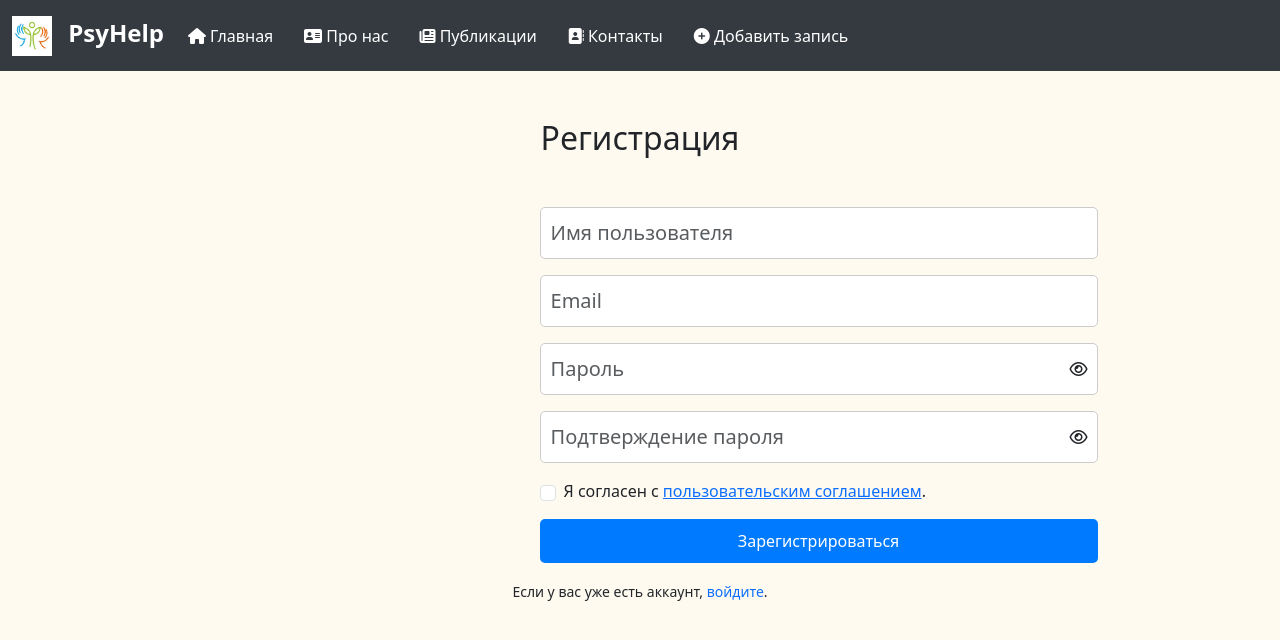
After one commit to vadimsaimanov/DjangoProject, a Django app: page /register/ in a window 1280 px wide. The commit adds this page. Shown: the top 640 px of the page. Run offline with Django 5.2, Linux system fonts and the light colour scheme; parts of the project's set-up code (start-up, migrations or seed data) failed here and were passed over; some libraries are stand-ins or nearby versions.

Commit message:
Добавил регистрацию и сделал навигационную панель наверху

```diff
--- a/itproger/itproger/settings.py
+++ b/itproger/itproger/settings.py
@@ -140,3 +140,5 @@ DEFAULT_AUTO_FIELD = 'django.db.models.BigAutoField'
 # LOGIN_REDIRECT_URL = reverse_lazy("main:profile")
 LOGIN_REDIRECT_URL = 'profile'  # Перенаправление после успешного входа
 LOGOUT_REDIRECT_URL = 'login'   # Перенаправление после выхода
+
+AUTH_USER_MODEL = 'main.UserProfile' #чтобы Django использовал твою кастомную модель пользователя
--- /dev/null
+++ b/itproger/main/forms.py
@@ -0,0 +1,19 @@
+from django import forms
+from django.contrib.auth.forms import UserCreationForm
+from .models import UserProfile
+
+class RegisterForm(UserCreationForm):
+    email = forms.EmailField(required=True)
+    password1 = forms.CharField(label="Пароль", widget=forms.PasswordInput)
+    password2 = forms.CharField(label="Подтверждение пароля", widget=forms.PasswordInput)
+    agreed_to_terms = forms.BooleanField(required=True, label="Я согласен с пользовательским соглашением")
+
+    class Meta:
+        model = UserProfile
+        fields = ['username', 'email', 'password1', 'password2', 'agreed_to_terms']
+
+    def clean_email(self):
+        email = self.cleaned_data.get('email')
+        if UserProfile.objects.filter(email=email).exists():
+            raise forms.ValidationError("Пользователь с таким email уже существует.")
+        return email
--- a/itproger/main/static/main/css/main.css
+++ b/itproger/main/static/main/css/main.css
@@ -1,5 +1,5 @@
 body {
-    background: darkseagreen;
+    background: floralwhite;
 }
 
 aside {
@@ -91,3 +91,138 @@ form { /*стиль к форме на вкладке добавления ст
     background-color: burlywood; /* Цвет фона при наведении */
     border-color: burlywood;
 }
+
+/* Стили для формы регистрации */
+.container {
+    margin-top: 50px;
+    display: flex;
+    justify-content: center;
+    align-items: center;
+}
+
+.form-group {
+    margin-bottom: 15px;
+    width: 100%;
+}
+
+.form-control {
+    width: 100%;
+    padding: 10px;
+    border: 1px solid #ccc;
+    border-radius: 5px;
+}
+
+.btn-primary {
+    background-color: #007bff;
+    border: none;
+    padding: 10px 20px;
+    border-radius: 5px;
+    color: white;
+    cursor: pointer;
+}
+
+.btn-primary:hover {
+    background-color: #0056b3;
+}
+
+.text-center {
+    text-align: center;
+}
+
+.text-decoration-none {
+    text-decoration: none;
+}
+
+/* Стили для модального окна */
+.modal-content {
+    border-radius: 10px;
+}
+
+.modal-header {
+    background-color: #007bff;
+    color: white;
+    border-top-left-radius: 10px;
+    border-top-right-radius: 10px;
+}
+
+.modal-title {
+    font-weight: bold;
+}
+
+.modal-body {
+    padding: 20px;
+}
+
+.modal-footer {
+    border-bottom-left-radius: 10px;
+    border-bottom-right-radius: 10px;
+}
+
+.password-toggle {
+    position: absolute;
+    right: 10px;
+    top: 50%;
+    transform: translateY(-50%);
+    cursor: pointer;
+}
+
+/* Адаптивные стили */
+@media (max-width: 768px) {
+    .container {
+        padding: 10px;
+    }
+
+    .form-control {
+        font-size: 14px;
+    }
+
+    .btn-primary {
+        width: 100%;
+    }
+}
+
+.text-center small {
+    white-space: nowrap;
+}
+
+.container .col-md-6 form { /*для выравнивания формы регистрации*/
+    width: 100%;
+}
+
+/* Стили для навигационной панели */
+.navbar {
+    background-color: #343a40 !important; /* Цвет фона */
+    padding: 10px 0;
+}
+
+.navbar-brand {
+    font-size: 24px;
+    font-weight: bold;
+    color: #fff !important;
+}
+
+.navbar-brand img {
+    margin-right: 10px;
+}
+
+.nav-link {
+    color: #fff !important;
+    font-size: 16px;
+    margin-right: 15px;
+}
+
+.nav-link:hover {
+    color: #007bff !important; /* Цвет при наведении */
+}
+
+/* Адаптивные стили для навигационной панели */
+@media (max-width: 768px) {
+    .navbar-brand {
+        font-size: 20px;
+    }
+
+    .nav-link {
+        font-size: 14px;
+        margin-right: 10px;
+    }
+}
--- /dev/null
+++ b/itproger/main/static/main/js/main.js
@@ -0,0 +1,21 @@
+document.addEventListener('DOMContentLoaded', function() {
+    const agreeButton = document.getElementById('agreeButton');
+    if (agreeButton) {
+        agreeButton.addEventListener('click', function() {
+            document.getElementById('id_agreed_to_terms').checked = true;
+            const modal = bootstrap.Modal.getInstance(document.getElementById('termsModal'));
+            modal.hide();
+        });
+    }
+});
+
+function togglePassword(id) {
+    const passwordField = document.getElementById(id);
+    const type = passwordField.getAttribute('type') === 'password' ? 'text' : 'password';
+    passwordField.setAttribute('type', type);
+
+    // Toggle the eye icon
+    const eyeIcon = passwordField.nextElementSibling.querySelector('i');
+    eyeIcon.classList.toggle('fa-eye');
+    eyeIcon.classList.toggle('fa-eye-slash');
+}
--- a/itproger/main/templates/main/layout.html
+++ b/itproger/main/templates/main/layout.html
@@ -1,30 +1,53 @@
-{% load static %} <!--указываем, что будем подключать статические файлы, например, css-->
+{% load static %}
 <!DOCTYPE html>
 <html lang="ru">
 <head>
     <meta charset="UTF-8">
-    <title>{% block title %}Главная страница {% endblock %}</title>
+    <meta name="viewport" content="width=device-width, initial-scale=1.0">
+    <title>{% block title %}Главная страница{% endblock %}</title>
     <link rel="stylesheet" href="https://cdn.jsdelivr.net/npm/bootstrap@5.3.3/dist/css/bootstrap.min.css">
-    <link rel="stylesheet" href="{% static 'main/css/main.css'%}">
+    <link rel="stylesheet" href="{% static 'main/css/main.css' %}">
     <link rel="stylesheet" href="https://cdnjs.cloudflare.com/ajax/libs/font-awesome/6.6.0/css/all.min.css">
+    <script src="https://cdn.jsdelivr.net/npm/bootstrap@5.3.3/dist/js/bootstrap.bundle.min.js"></script>
+    <script src="{% static 'main/js/main.js'%}"></script>
 </head>
 <body>
-    <aside>
-        <img src="{% static 'main/img/logo_simple.jpg'%}" alt="Лого">
-        <span class="logo">PsyHelp</span>
-        <h3>Навигация</h3>
-       <!-- ul>li*3 создается 3 тега li-->
-        <ul>
-            <a href="{% url 'home' %}"><li><i class="fa-solid fa-house"></i>Главная</li></a>
-            <a href="{% url 'about' %}"><li><i class="fa-solid fa-address-card"></i>Про нас</li></a>
-            <a href="{% url 'news_home' %}"><li><i class="fa-solid fa-newspaper"></i>Публикации</li></a>
-            <a href=""><li><i class="fa-solid fa-address-book"></i>Контакты</li></a>
-            <a href="{% url 'create' %}"><li><button class="btn btn-info"><i class="fas fa-plus-circle"></i> Добавить запись</button></li></a>
-        </ul>
-    </aside>
-        <main>
-        {% block content %} <!--создаем секцию блок, которую можно будет менять подставлять, называем блок но повторяться на отдной странице нельзя-->
+    <!-- Навигационная панель -->
+    <nav class="navbar navbar-expand-lg navbar-dark bg-dark">
+        <div class="container-fluid">
+            <a class="navbar-brand" href="{% url 'home' %}">
+                <img src="{% static 'main/img/logo_simple.jpg' %}" alt="Лого" width="40" height="40" class="d-inline-block align-text-top">
+                PsyHelp
+            </a>
+            <button class="navbar-toggler" type="button" data-bs-toggle="collapse" data-bs-target="#navbarNav" aria-controls="navbarNav" aria-expanded="false" aria-label="Toggle navigation">
+                <span class="navbar-toggler-icon"></span>
+            </button>
+            <div class="collapse navbar-collapse" id="navbarNav">
+                <ul class="navbar-nav me-auto mb-2 mb-lg-0">
+                    <li class="nav-item">
+                        <a class="nav-link" href="{% url 'home' %}"><i class="fa-solid fa-house"></i> Главная</a>
+                    </li>
+                    <li class="nav-item">
+                        <a class="nav-link" href="{% url 'about' %}"><i class="fa-solid fa-address-card"></i> Про нас</a>
+                    </li>
+                    <li class="nav-item">
+                        <a class="nav-link" href="{% url 'news_home' %}"><i class="fa-solid fa-newspaper"></i> Публикации</a>
+                    </li>
+                    <li class="nav-item">
+                        <a class="nav-link" href="#"><i class="fa-solid fa-address-book"></i> Контакты</a>
+                    </li>
+                    <li class="nav-item">
+                        <a class="nav-link" href="{% url 'create' %}"><i class="fas fa-plus-circle"></i> Добавить запись</a>
+                    </li>
+                </ul>
+            </div>
+        </div>
+    </nav>
+
+    <!-- Основной контент -->
+    <main>
+        {% block content %}
         {% endblock %}
-        </main>
+    </main>
 </body>
 </html>
--- /dev/null
+++ b/itproger/main/templates/main/register.html
@@ -0,0 +1,85 @@
+{% extends 'main/layout.html' %}
+{% block title %}Регистрация{% endblock %}
+
+{% block content %}
+<div class="container mt-5 d-flex justify-content-center align-items-center">
+    <div class="col-md-6">
+        <h2 class="text-center mb-4">Регистрация</h2>
+        <form method="post" class="needs-validation" novalidate>
+            {% csrf_token %}
+            <div class="form-group mb-3">
+                <input type="text" name="username" class="form-control form-control-lg" placeholder="Имя пользователя" required>
+            </div>
+            <div class="form-group mb-3">
+                <input type="email" name="email" class="form-control form-control-lg" placeholder="Email" required>
+            </div>
+            <div class="form-group mb-3 position-relative">
+                <input type="password" name="password1" class="form-control form-control-lg" placeholder="Пароль" id="password1" required>
+                <span class="password-toggle" onclick="togglePassword('password1')">
+                    <i class="far fa-eye"></i>
+                </span>
+            </div>
+            <div class="form-group mb-3 position-relative">
+                <input type="password" name="password2" class="form-control form-control-lg" placeholder="Подтверждение пароля" id="password2" required>
+                <span class="password-toggle" onclick="togglePassword('password2')">
+                    <i class="far fa-eye"></i>
+                </span>
+            </div>
+            <div class="form-group form-check mb-3 d-flex align-items-center">
+                <input type="checkbox" name="agreed_to_terms" class="form-check-input me-2" id="id_agreed_to_terms" required>
+                <label class="form-check-label" for="id_agreed_to_terms">
+                    Я согласен с <a href="#" data-bs-toggle="modal" data-bs-target="#termsModal">пользовательским соглашением</a>.
+                </label>
+            </div>
+            <div class="text-center">
+                <button type="submit" class="btn btn-primary btn-block w-100">Зарегистрироваться</button>
+            </div>
+        </form>
+        <p class="mt-3 text-center mb-0">
+            <small>Если у вас уже есть аккаунт, <a href="{% url 'login' %}" class="text-decoration-none">войдите</a>.</small>
+        </p>
+    </div>
+</div>
+
+<!-- Модальное окно с пользовательским соглашением -->
+<div class="modal fade" id="termsModal" tabindex="-1" aria-labelledby="termsModalLabel" aria-hidden="true">
+    <div class="modal-dialog modal-dialog-scrollable">
+        <div class="modal-content">
+            <div class="modal-header">
+                <h5 class="modal-title" id="termsModalLabel">Пользовательское соглашение</h5>
+                <button type="button" class="btn-close" data-bs-dismiss="modal" aria-label="Закрыть"></button>
+            </div>
+            <div class="modal-body">
+                <h4>Правила использования сайта</h4>
+                <p>
+                    Добро пожаловать на наш сайт! Здесь психологи публикуют статьи, а пользователи могут их читать.
+                    Пожалуйста, ознакомьтесь с нашими правилами:
+                </p>
+                <ul>
+                    <li>Вы можете свободно читать статьи, но не копировать их без разрешения автора.</li>
+                    <li>Комментарии должны быть уважительными и конструктивными.</li>
+                    <li>Сайт не предоставляет экстренную психологическую помощь. Если вы находитесь в критическом состоянии, обратитесь к специалисту или позвоните на горячую линию.</li>
+                </ul>
+                <h4>Ваши обязательства</h4>
+                <p>
+                    Регистрируясь на сайте, вы соглашаетесь с тем, что:
+                </p>
+                <ul>
+                    <li>Вы предоставляете достоверную информацию при регистрации.</li>
+                    <li>Не будете использовать сайт для распространения спама или вредоносного контента.</li>
+                    <li>Будете соблюдать правила и уважать других пользователей.</li>
+                </ul>
+                <h4>Отказ от ответственности</h4>
+                <p>
+                    Мы не несем ответственности за действия пользователей. Все материалы предоставляются "как есть".
+                    Если у вас есть вопросы или замечания, свяжитесь с нами через форму обратной связи.
+                </p>
+            </div>
+            <div class="modal-footer">
+                <button type="button" class="btn btn-secondary" data-bs-dismiss="modal">Закрыть</button>
+                <button type="button" class="btn btn-primary" id="agreeButton">Согласиться</button>
+            </div>
+        </div>
+    </div>
+</div>
+{% endblock %}
--- a/itproger/main/templates/registration/login.html
+++ b/itproger/main/templates/registration/login.html
@@ -23,7 +23,7 @@
             {{ message }}
         {% endfor %}
     </div>
-{% endif %}
+            {% endif %}
           <div class="d-flex flex-row align-items-center justify-content-center justify-content-lg-start">
               <p class="lead fw-normal mb-0 me-3">Войти в систему</p>
           </div>
@@ -57,7 +57,7 @@
             <button type="submit" data-mdb-button-init data-mdb-ripple-init class="btn btn-primary btn-lg"
               style="padding-left: 2.5rem; padding-right: 2.5rem;">Вход</button>
             <p class="small fw-bold mt-2 pt-1 mb-0">Не имеете аккаунта? <a href="#!"
-                class="link-danger">Регистрация</a></p>
+                class="link-danger" >Регистрация</a><br></p>
           </div>
         </form>
       </div>
--- a/itproger/main/urls.py
+++ b/itproger/main/urls.py
@@ -5,6 +5,7 @@ from .views import custom_logout
 urlpatterns = [
     path('', views.index, name='home'),  # Главная страница
     path('about/', views.about, name='about'),  # Страница "О нас"
+    path('register/', views.register, name='register'),
     path('profile/', views.profile_view, name='profile'),  # Страница профиля
     path('accounts/logout/', custom_logout, name='logout'),
 ]
--- a/itproger/main/views.py
+++ b/itproger/main/views.py
@@ -2,6 +2,7 @@ from django.shortcuts import render, redirect
 from django.contrib.auth import authenticate, login, logout
 from django.contrib.auth.decorators import login_required
 from django.contrib import messages
+from .forms import RegisterForm
 
 def index(request):
     data = {
@@ -22,6 +23,10 @@ def about(request):
 def profile_view(request):
     return render(request, 'main/profile.html')
 
+@login_required
+def profile(request):
+    return render(request, 'main/profile.html')
+
 def login_view(request):
     if request.method == 'POST':
         username = request.POST.get('username')
@@ -38,3 +43,28 @@ def custom_logout(request):
     logout(request)
     messages.success(request, "Вы успешно вышли из системы.")
     return redirect('login')
+
+# def register(request):
+#     if request.method == 'POST':
+#         form = RegisterForm(request.POST)
+#         if form.is_valid():
+#             user = form.save()
+#             login(request, user)  # Автоматически входим после регистрации
+#             return redirect('profile')  # Перенаправляем на страницу профиля
+#     else:
+#         form = RegisterForm()
+#     return render(request, 'main/register.html', {'form': form})
+
+def register(request):
+    if request.method == 'POST':
+        form = RegisterForm(request.POST)
+        if form.is_valid():
+            user = form.save()
+            print(f"Пользователь {user.username} успешно создан.")  # Отладочное сообщение
+            login(request, user)
+            return redirect('profile')
+        else:
+            print("Форма невалидна:", form.errors)  # Отладочное сообщение
+    else:
+        form = RegisterForm()
+    return render(request, 'main/register.html', {'form': form})
```
Also changed, not shown: itproger/main/models.py (+10 -1 lines), itproger/main/migrations/0001_initial.py (added), itproger/news/migrations/0001_initial.py, itproger/news/migrations/0002_alter_articles_options.py (deleted), itproger/ormsql/migrations/0001_initial.py, itproger/ormsql/migrations/0002_table_1_table_2_alter_users_add_day.py (deleted), itproger/ormsql/migrations/0003_table_3_table_4.py (deleted), itproger/ormsql/migrations/0004_rename_fk_fild_table_4_fk_field.py (deleted), itproger/ormsql/migrations/0005_categories.py (deleted), itproger/ormsql/migrations/0006_remove_users_active_remove_users_add_day_and_more.py (deleted).
